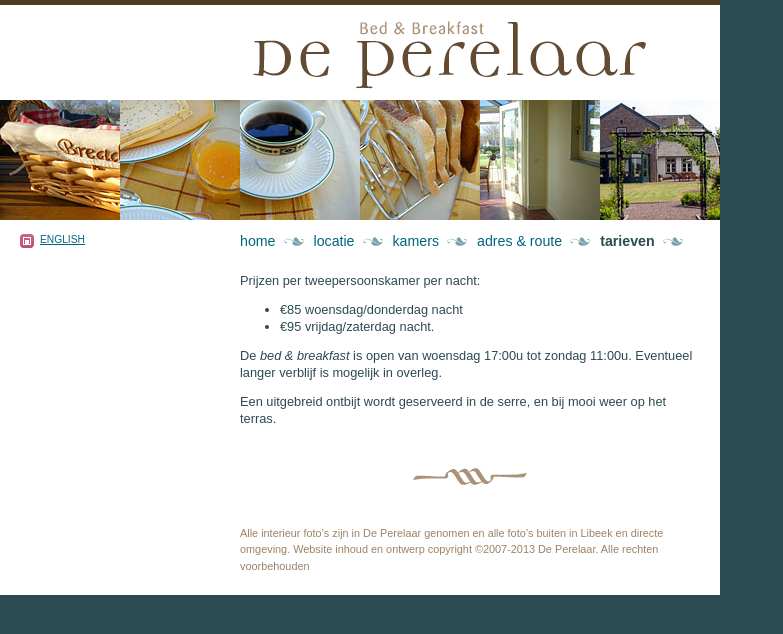
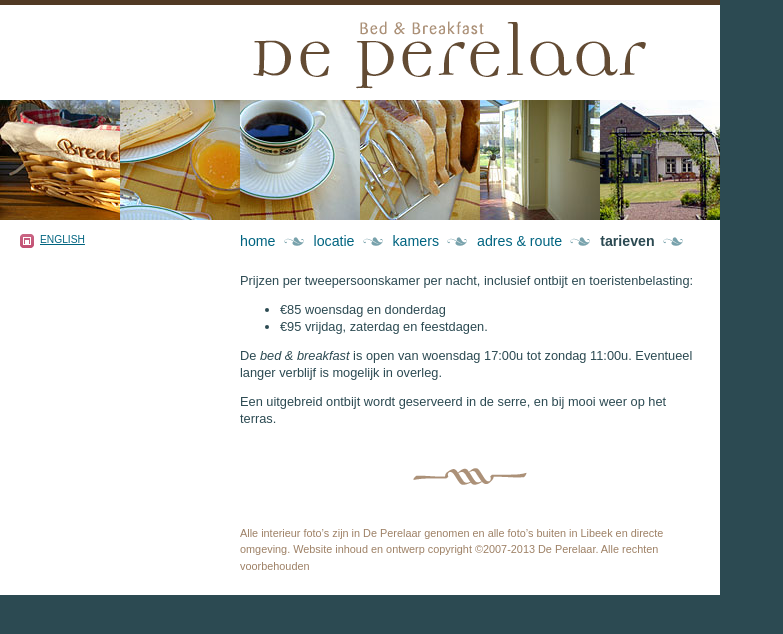
Before and after one commit to libeek/libeek.github.com, a Jekyll site: the page built from perelaar/tarieven.html, in a window 1280 px wide. Shown: the top 634 px of the page, without its empty margins (0-783 px from the left). Built offline with Jekyll 4.4.1, drawn with Linux system fonts in a browser that asks for light colours.

Commit message:
Add holidays

```diff
--- a/perelaar/tarieven.html
+++ b/perelaar/tarieven.html
@@ -5,10 +5,10 @@ title: Tarieven
 
 <p id="photos"><img src="foto/bread.jpg"><img src="foto/juice.jpg"><img src="foto/coffee.jpg"><img src="foto/toast.jpg"><img src="foto/hall.jpg"><img src="foto/conservatory.jpg"></p>
 
-<p>Prijzen per tweepersoonskamer per nacht:</p>
+<p>Prijzen per tweepersoonskamer per nacht, inclusief ontbijt en toeristenbelasting:</p>
 <ul>
-<li>€85 woensdag/donderdag nacht</li>
-<li>€95 vrijdag/zaterdag nacht.</li>
+<li>€85 woensdag en donderdag</li>
+<li>€95 vrijdag, zaterdag en feestdagen.</li>
 </ul>
 
 <p>De <em>bed &amp; breakfast</em> is open van woensdag 17:00u tot zondag 11:00u. Eventueel langer verblijf is mogelijk in overleg.</p>
```
